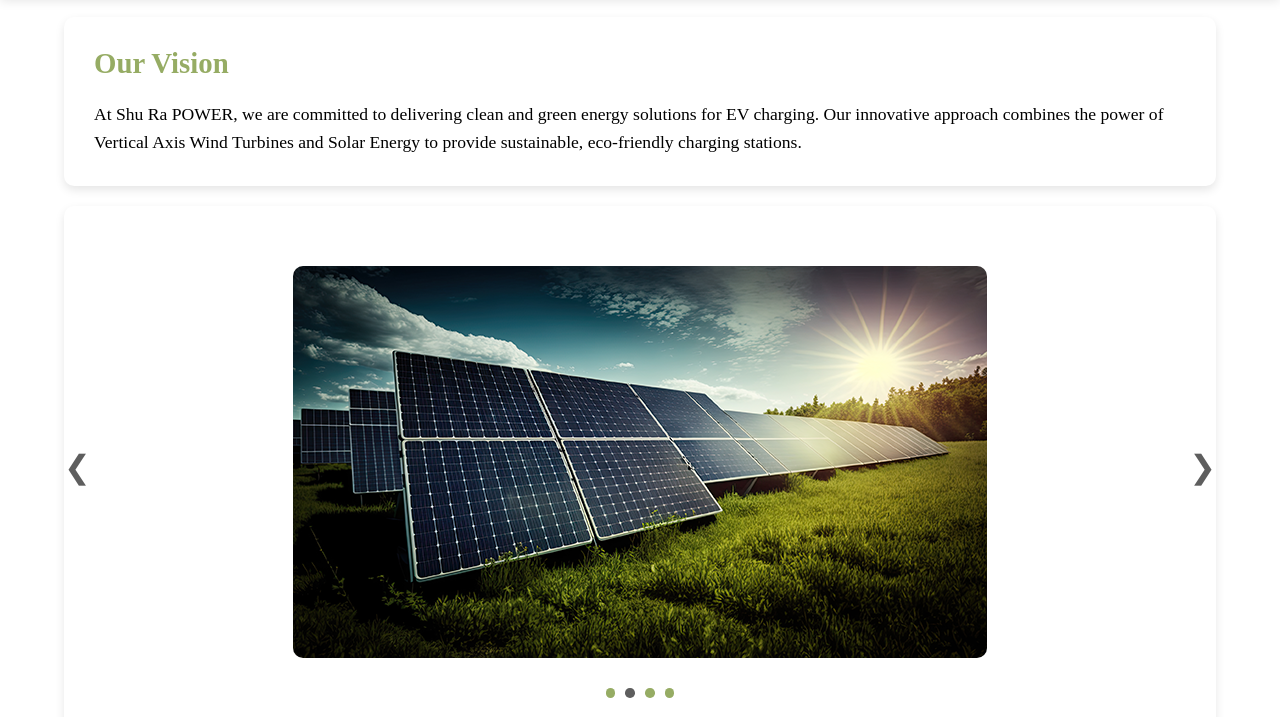
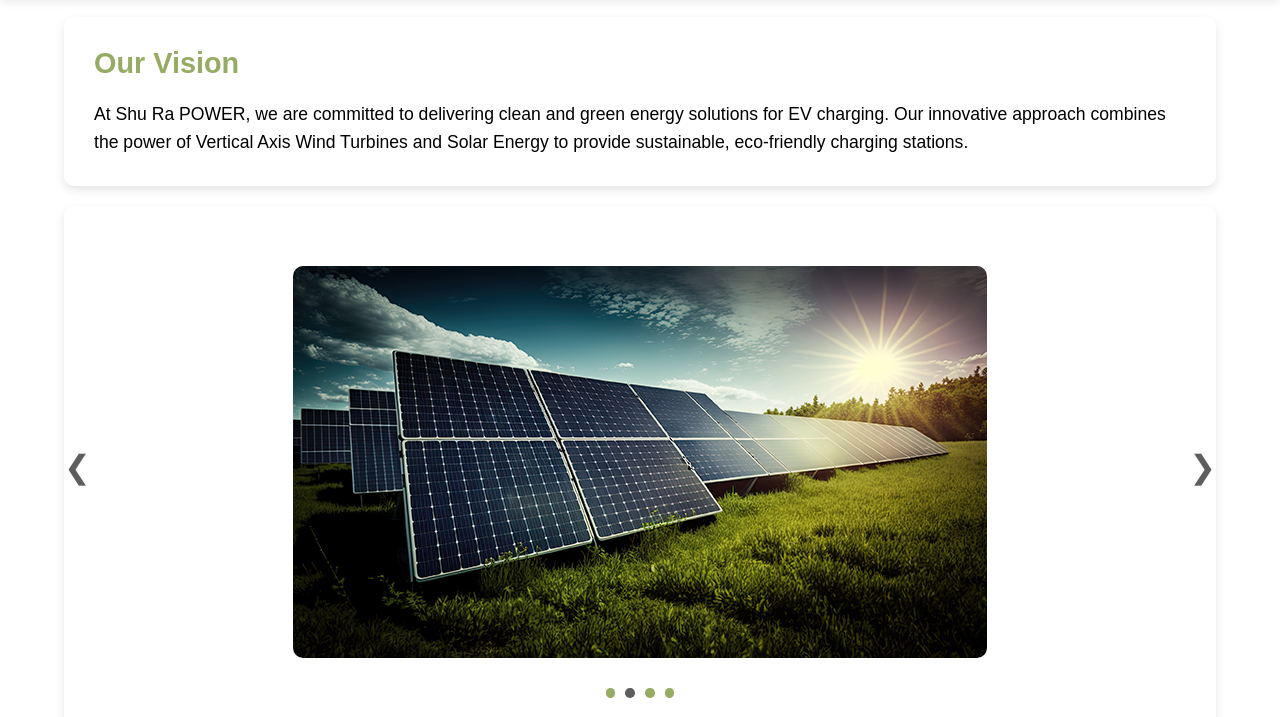
Before and after one commit to abhishekb0411/application, a plain HTML site: page index.html in a window 1280 px wide. Shown: the part 83-800 px from the top of the page. Drawn offline with Linux system fonts and the light colour scheme.

Commit message:
body styling font changed to arial

```diff
--- a/nsr.css
+++ b/nsr.css
@@ -7,6 +7,9 @@
 /* remove scroolbar */
 body::-webkit-scrollbar {
     display: none;
+}
+body{
+    font-family: 'arial', sans-serif;
 }
 nav{
     background: #f5f9f3;
```
